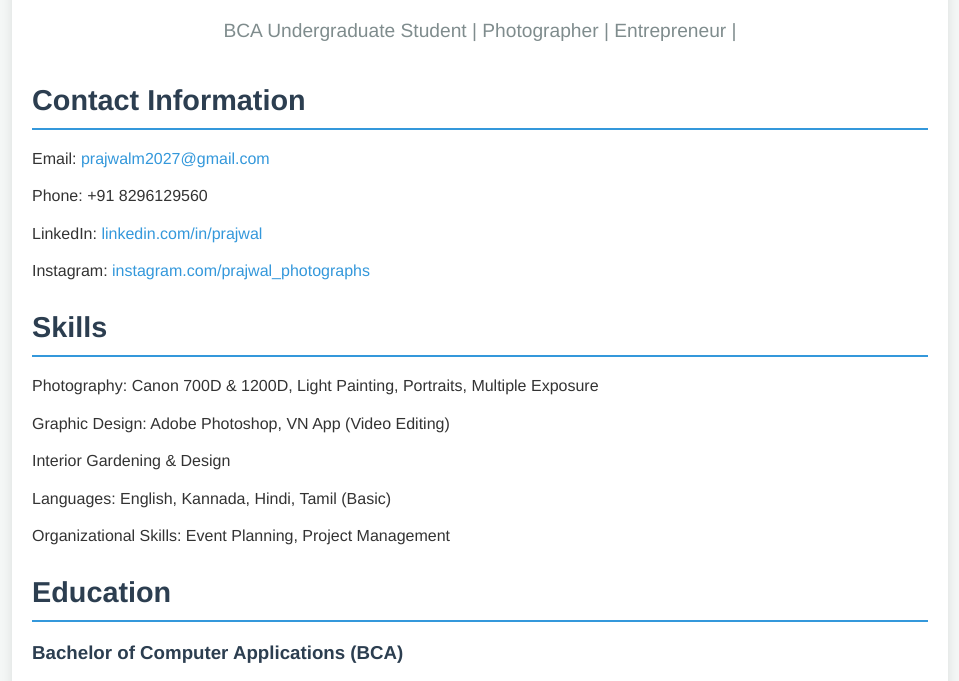
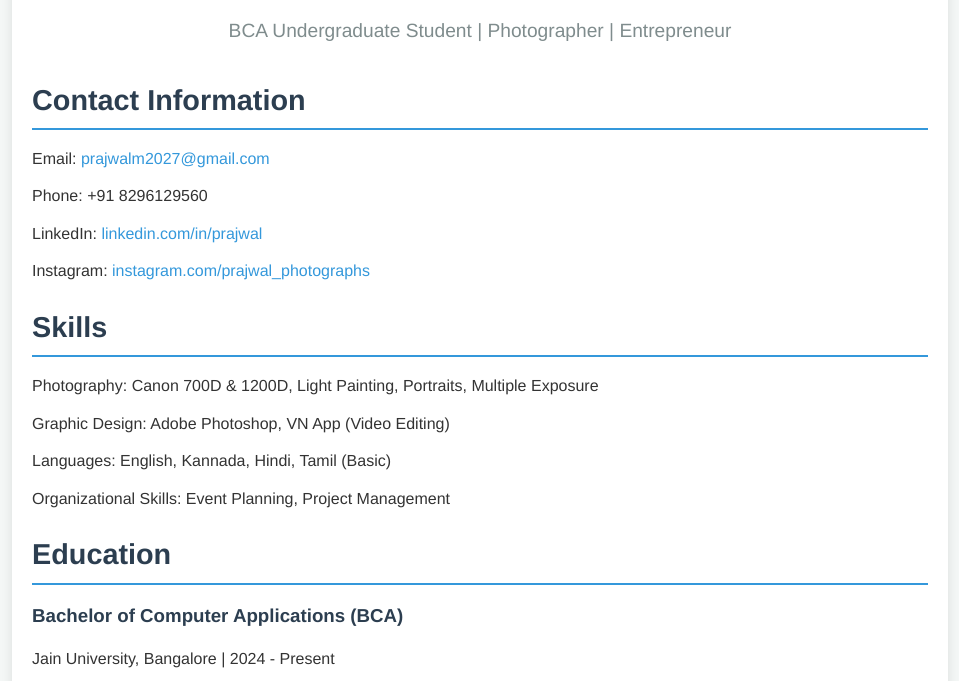
Before and after one commit to PrajwalMurali/myprofile_html, a plain HTML site: page index.html in a window 1280 px wide. Shown: the part 95-776 px from the top of the page, without its empty margins (160-1119 px from the left). Drawn offline with Linux system fonts and the light colour scheme.

Commit message:
done the basic changes

```diff
--- a/index.html
+++ b/index.html
@@ -96,7 +96,7 @@
     <!-- Header -->
     <div class="header">
         <h1>Prajwal Murali</h1>
-        <p>BCA Undergraduate Student | Photographer | Entrepreneur | </p>
+        <p>BCA Undergraduate Student | Photographer | Entrepreneur  </p>
     </div>
 
     <!-- Contact Information -->
@@ -116,7 +116,6 @@
         <ul>
             <li>Photography: Canon 700D & 1200D, Light Painting, Portraits, Multiple Exposure</li>
             <li>Graphic Design: Adobe Photoshop, VN App (Video Editing)</li>
-            <li>Interior Gardening & Design</li>
             <li>Languages: English, Kannada, Hindi, Tamil (Basic)</li>
             <li>Organizational Skills: Event Planning, Project Management</li>
         </ul>
```
